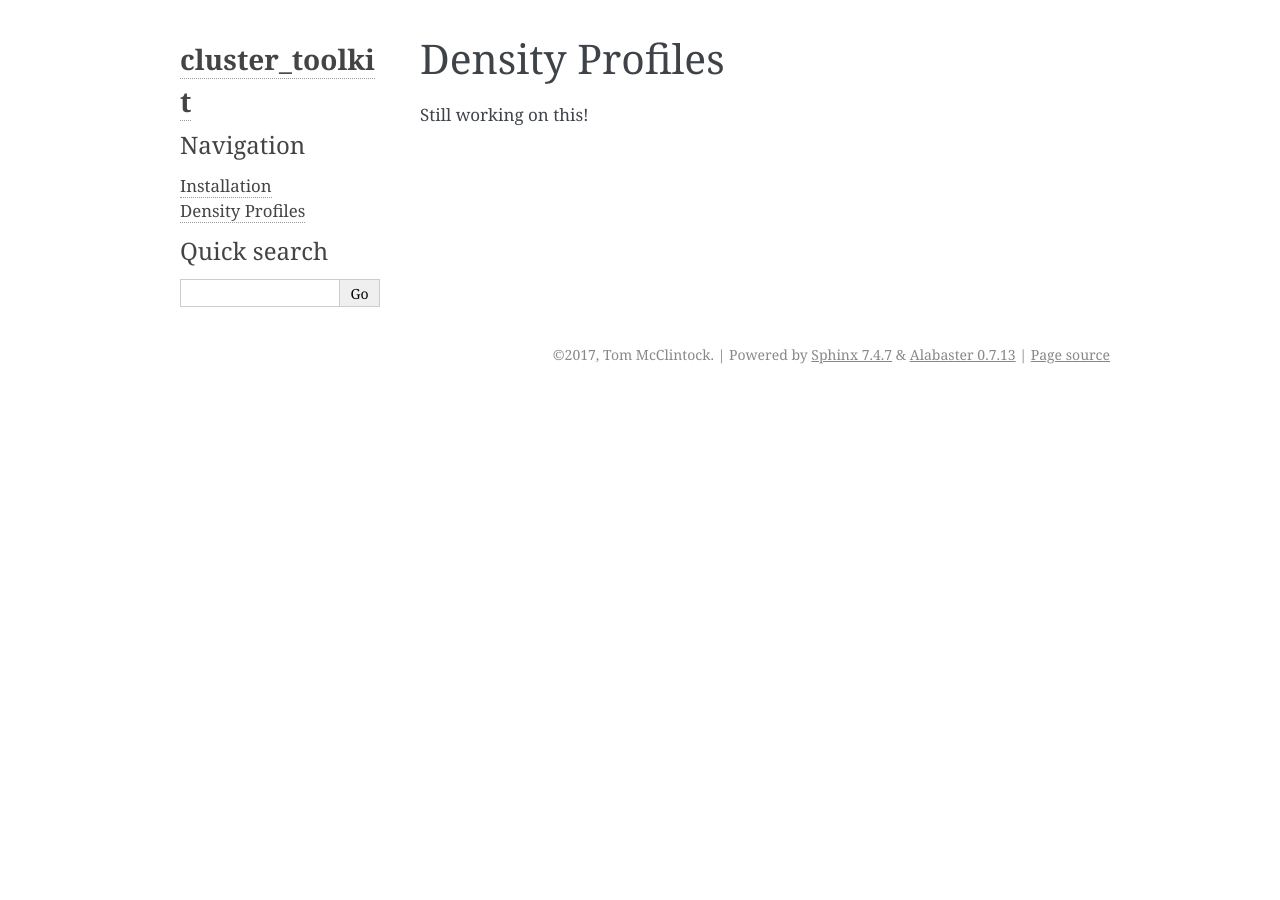
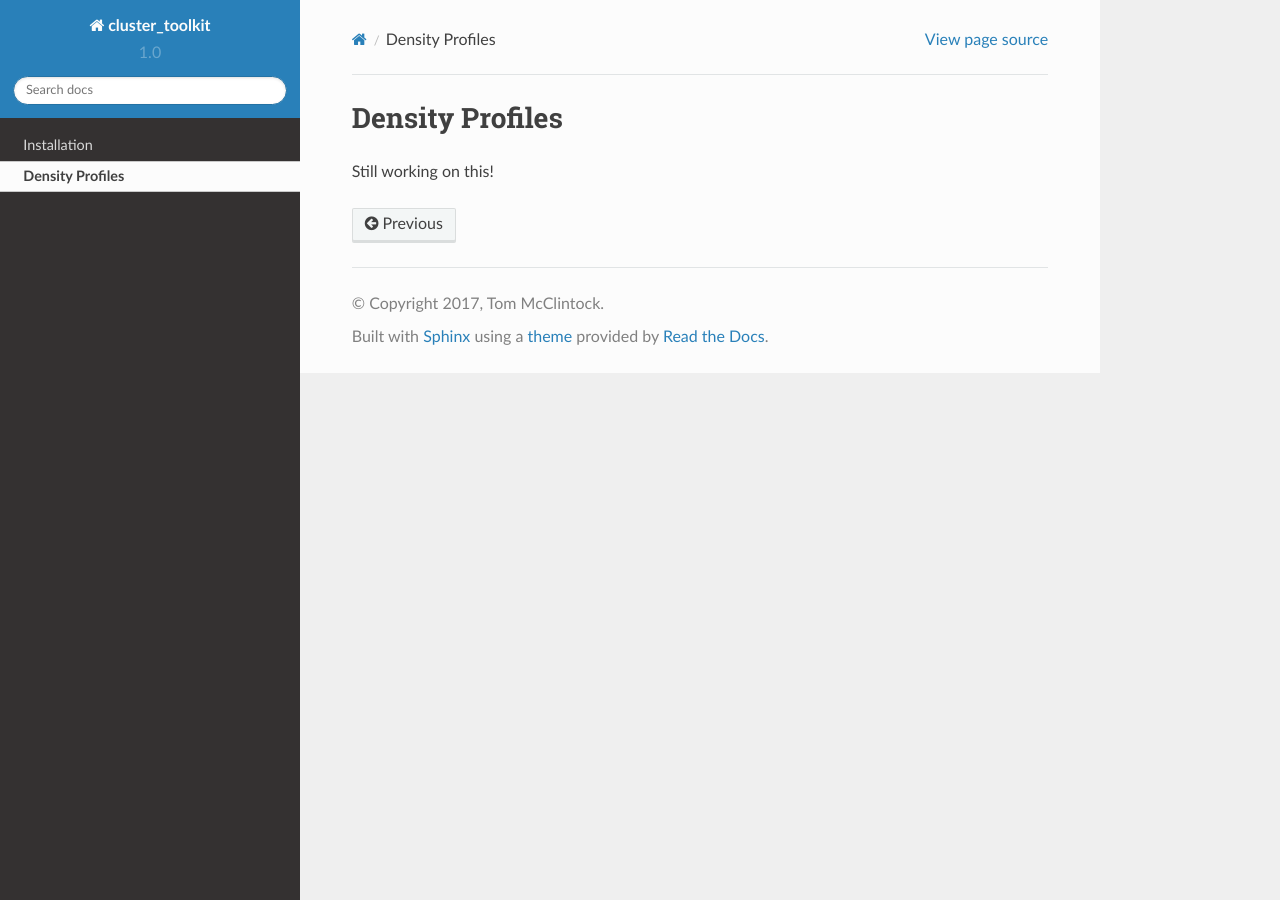
Before and after one commit to tmcclintock/cluster_toolkit, a Sphinx documentation site: the page built from docs/density_profiles.rst, in a window 1280 px wide. Built offline with Sphinx 7.4.7 and the Read the Docs theme 2.0.0, drawn with Linux system fonts in a browser that asks for light colours.

Commit message:
Switched to the sphinx theme because it looks way better than fucking alabaster.

```diff
--- a/docs/conf.py
+++ b/docs/conf.py
@@ -83,7 +83,9 @@ todo_include_todos = True
 # The theme to use for HTML and HTML Help pages.  See the documentation for
 # a list of builtin themes.
 #
-html_theme = 'alabaster'
+import sphinx_rtd_theme
+html_theme = "sphinx_rtd_theme"#'alabaster'
+html_theme_path = [sphinx_rtd_theme.get_html_theme_path()]
 
 # Theme options are theme-specific and customize the look and feel of a theme
 # further.  For a list of options available for each theme, see the
--- a/docs/density_profiles.rst
+++ b/docs/density_profiles.rst
@@ -1,5 +1,5 @@
-============
+================
 Density Profiles
-============
+================
 
 Still working on this!
```
